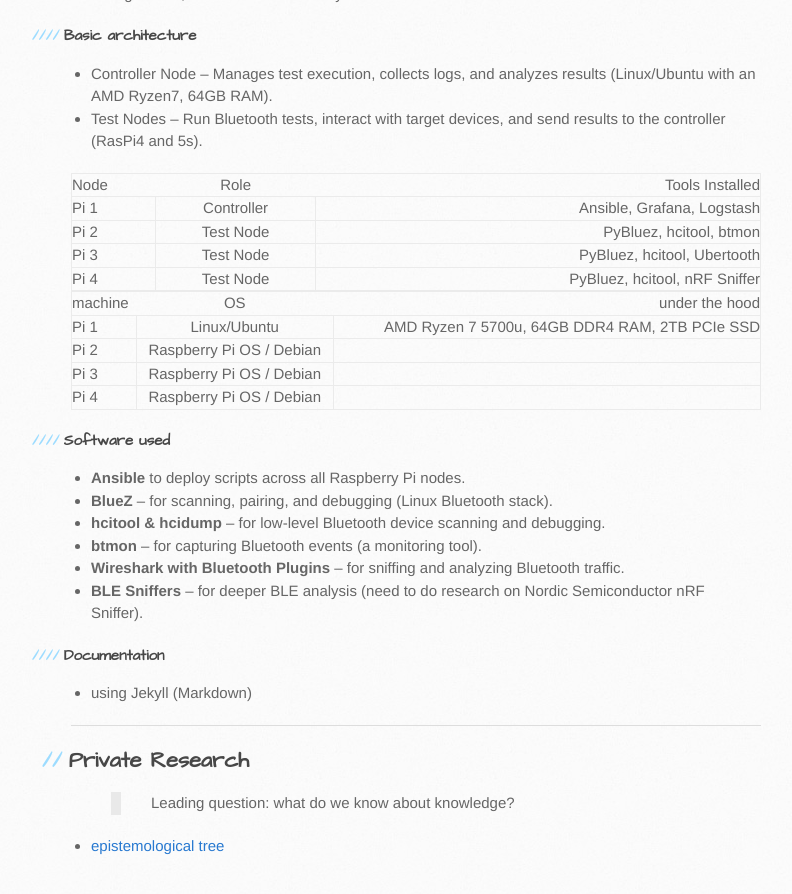
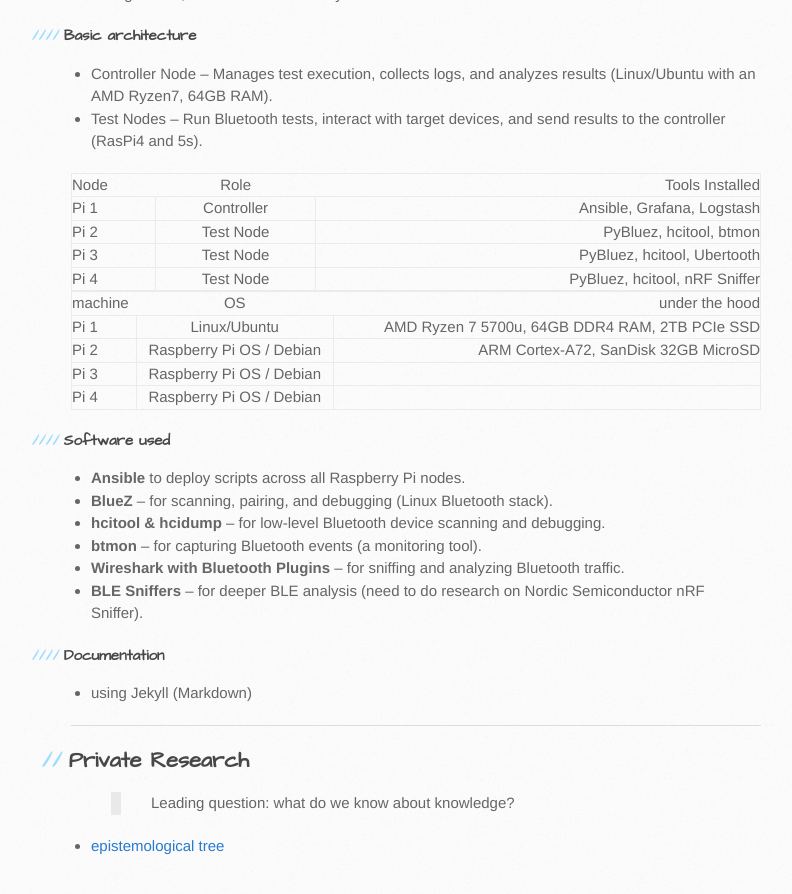
Before and after one commit to trumpfheller/trumpfheller.github.io, a Jekyll site: the page built from index.md, in a window 1280 px wide and 900 px high, scrolled down 3924 px. Shown: the top 894 px of the window, without its empty margins (89-881 px from the left). Built offline with Jekyll 4.4.1, drawn with Linux system fonts in a browser that asks for light colours.

Commit message:
Update index.md

```diff
--- a/index.md
+++ b/index.md
@@ -182,7 +182,7 @@
 | machine              | OS | under the hood |
 | :---------------- | :------: | ----: |
 | Pi 1 |   Linux/Ubuntu    | AMD Ryzen 7 5700u, 64GB DDR4 RAM, 2TB PCIe SSD |
-| Pi 2 |   Raspberry Pi OS / Debian  |  |
+| Pi 2 |   Raspberry Pi OS / Debian  | ARM Cortex-A72, SanDisk 32GB MicroSD |
 | Pi 3 |   Raspberry Pi OS / Debian   |  |
 | Pi 4 |   Raspberry Pi OS / Debian   |  |
 
```
